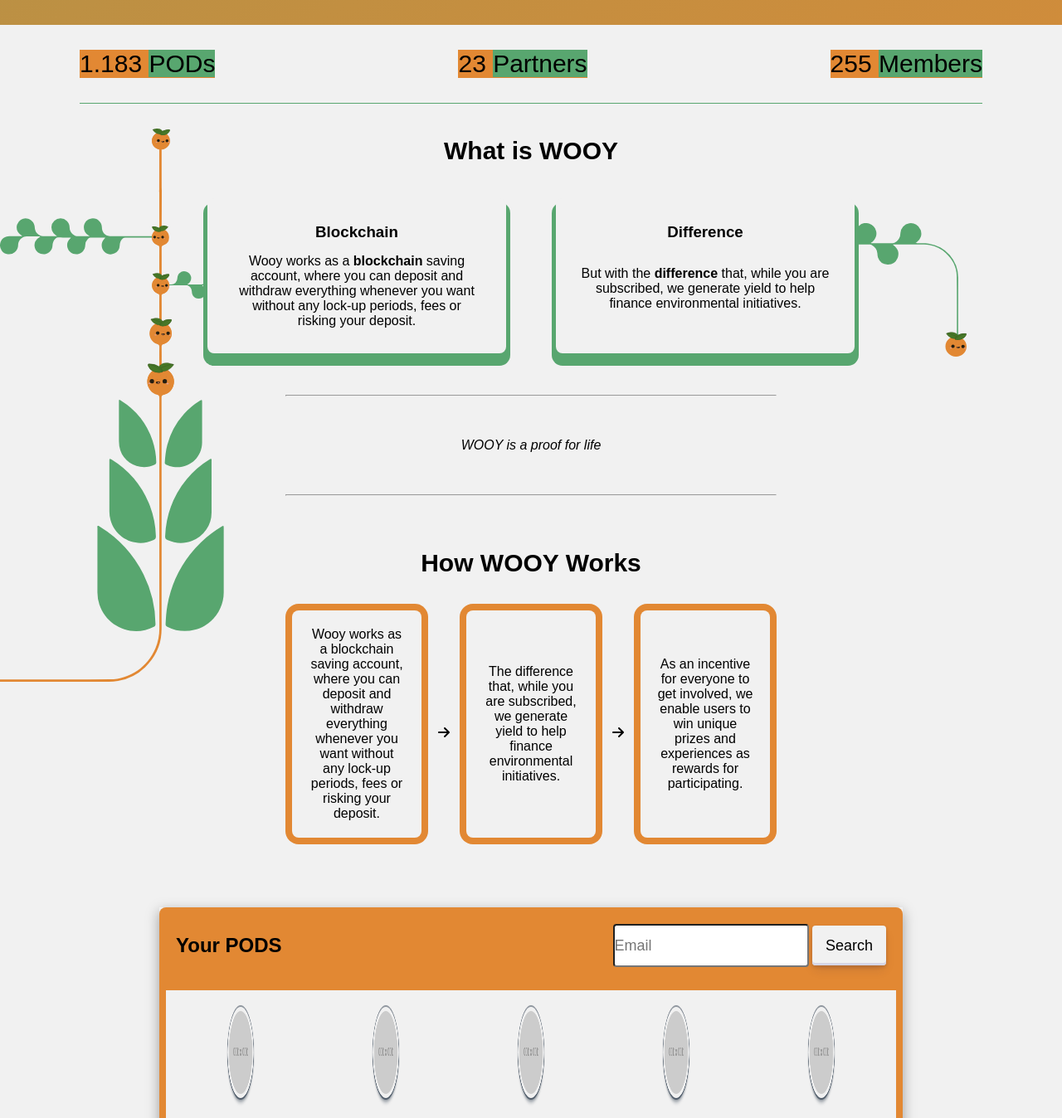
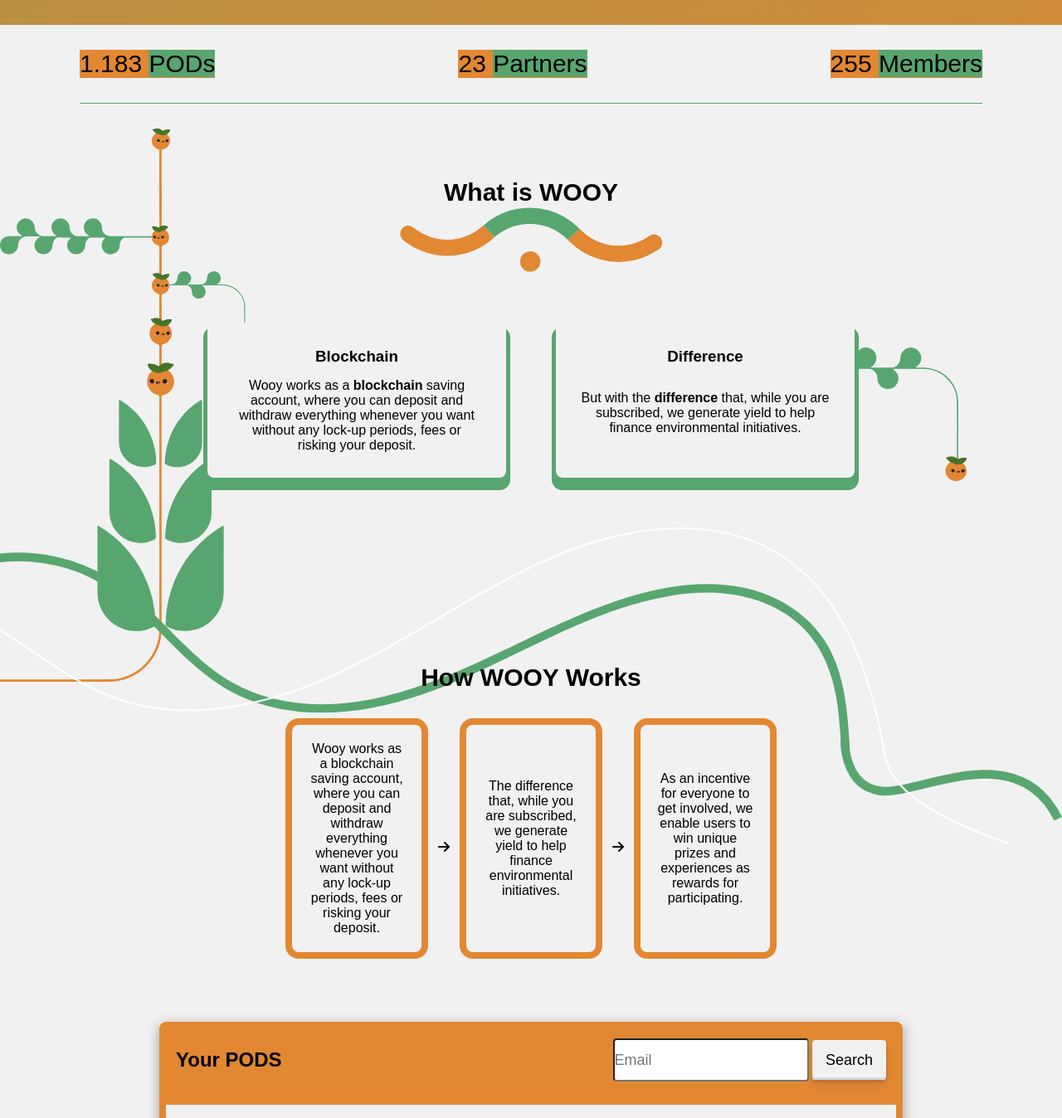
Before and after one commit to santiagodn1/hackaton-project, a website: page public/index.html in a window 1280 px wide. Shown: the part 660-2008 px from the top of the page at 83% size. Drawn offline with nearby package versions, Linux system fonts and the light colour scheme; placeholder pictures from the web are drawn by us.

Commit message:
ajuste visual

```diff
--- a/public/index.html
+++ b/public/index.html
@@ -105,8 +105,27 @@
         src="../images/vector1.svg"
         alt=""
       />
+
+      <div class="divisor" style="height: 50px"></div>
       <div class="whatIs">
         <h2 style="font-size: 30px">What is WOOY</h2>
+        <img
+          class="svgDesktop"
+          style="
+            position: absolute;
+            z-index: -1;
+            margin-left: auto;
+            margin-right: auto;
+            left: 0;
+            right: 0;
+            transform: rotate(60deg);
+            margin-top: -140px;
+          "
+          width="200"
+          src="../images/vector3.svg"
+          alt=""
+        />
+        <div class="divisor" style="height: 100px"></div>
         <div class="cardsWhat">
           <div class="cardWhat">
             <h3>Blockchain</h3>
@@ -132,11 +151,22 @@
           </div>
         </div>
       </div>
-      <div class="divisor">
-        <hr />
-        <span>WOOY is a proof for life</span>
-        <hr />
-      </div>
+      <div class="divisor" style="height: 20px"></div>
+      <img
+        class="svgDesktop"
+        style="
+          position: absolute;
+          z-index: -1;
+          margin-left: auto;
+          margin-right: auto;
+          left: 0;
+          right: 0;
+        "
+        width="100%"
+        src="../images/vector7.svg"
+        alt=""
+      />
+      <div class="divisor" style="height: 100px"></div>
       <div class="howItWorks">
         <h2 style="font-size: 30px">How WOOY Works</h2>
         <div class="cardsHow">
@@ -228,6 +258,5 @@
       </div>
     </footer>
     <script src="js/metamaskConnect.js"></script>
-    <script src="../models/usuarioSchema.js"></script>
   </body>
 </html>
--- a/public/style.css
+++ b/public/style.css
@@ -269,10 +269,6 @@
   margin-bottom: 15px;
 }
 
-.divisor{
-  margin: 50px;
-}
-
 .divisor span{
   display: flex;
   justify-content: center;
@@ -312,6 +308,7 @@
   text-align: center;
   display: flex;
   align-items: center;
+  background-color: var(--background);
 }
 
 
```
Also changed, not shown: public/register.html (+46 -10 lines).
